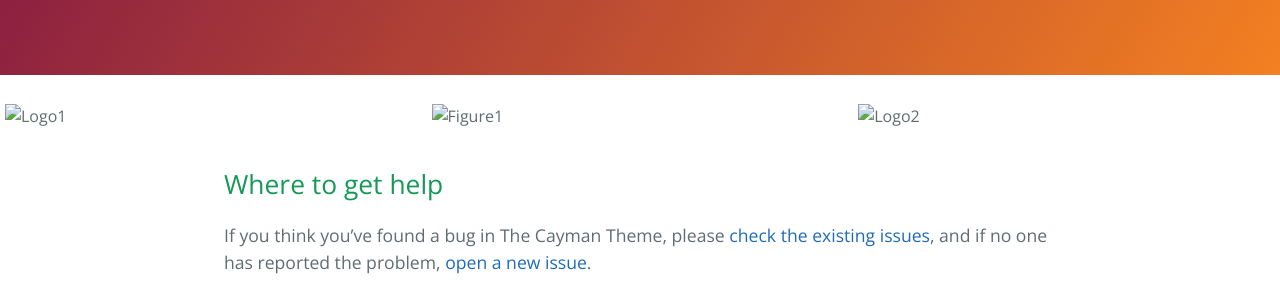
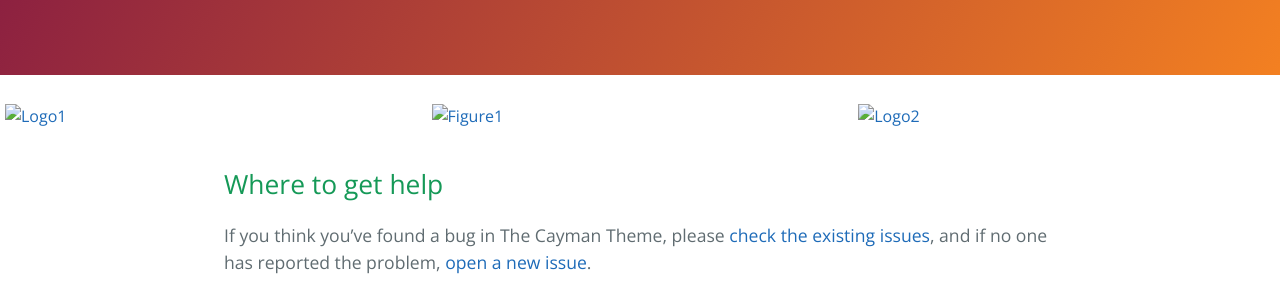
Before and after one commit to lacontelab/VT-Yucatan-MRI-Template, a Jekyll site: the page built from docs/SUPPORT.md, in a window 1280 px wide. Shown: the part 261-558 px from the top of the page. Built offline with Jekyll 4.4.1, drawn with Linux system fonts in a browser that asks for light colours; our own code applies the rules of GitHub Pages for plain Markdown files; the repository's description, which GitHub fills in, is left out.

Commit message:
Updated links

```diff
--- a/_layouts/default.html
+++ b/_layouts/default.html
@@ -36,13 +36,19 @@
     <br>
 	 <div class="row">
            <div class="column">
-             <img src="assets/images/FBRI-LogoPrimary-Color_Transparent.png" alt="Logo1" style="width:100%">
+	     <a href="https://research.vtc.vt.edu/">
+               <img src="assets/images/FBRI-LogoPrimary-Color_Transparent.png" alt="Logo1" style="width:100%">
+	     </a>
            </div>
            <div class="column">
-             <img src="assets/images/Figure1_origin_nocrosshairs_single.png" alt="Figure1" style="width:100%">
+	     <a href="https://github.com/lacontelab/VT-Yucatan-MRI-Template/releases/download/v0.1.0/VT_Yucatan_MRI_templates_v0.1.tar.gz">
+               <img src="assets/images/Figure1_origin_nocrosshairs_single.png" alt="Figure1" style="width:100%">
+	     </a>
            </div>
            <div class="column">
-             <img src="assets/images/beem.jpg" alt="Logo2" style="width:80%">
+	     <a href="https://beam.vt.edu/">
+               <img src="assets/images/beam.jpg" alt="Logo2" style="width:80%">
+	     </a>
            </div>
          </div>
     <main id="content" class="main-content" role="main">
```
Also changed, not shown: assets/images/VT.jpeg (deleted), assets/images/beam.jpg (renamed from assets/images/beem.jpg), 6 other files.
